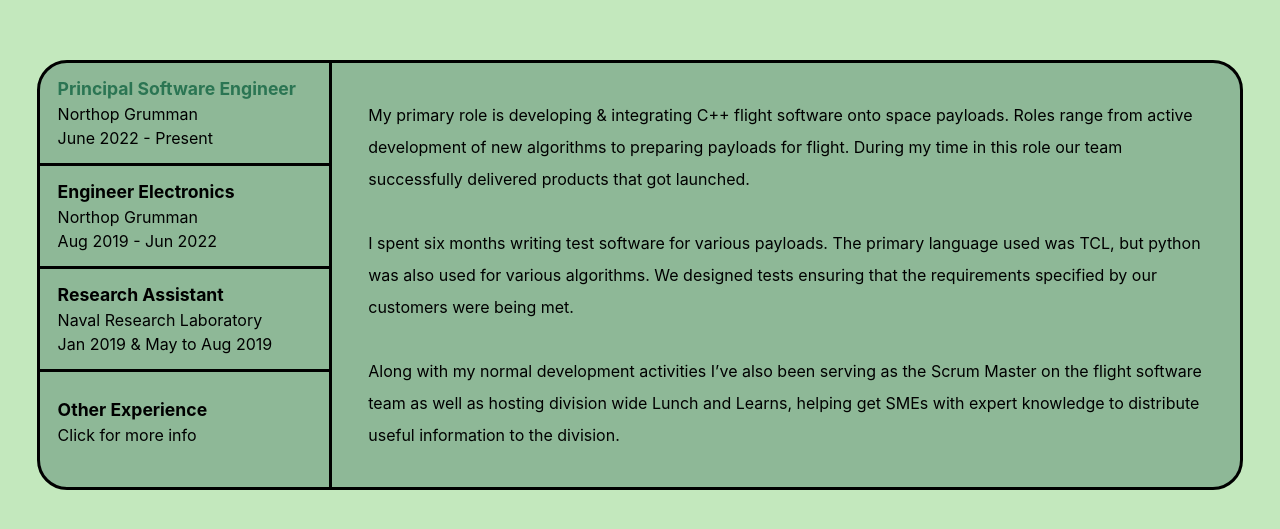
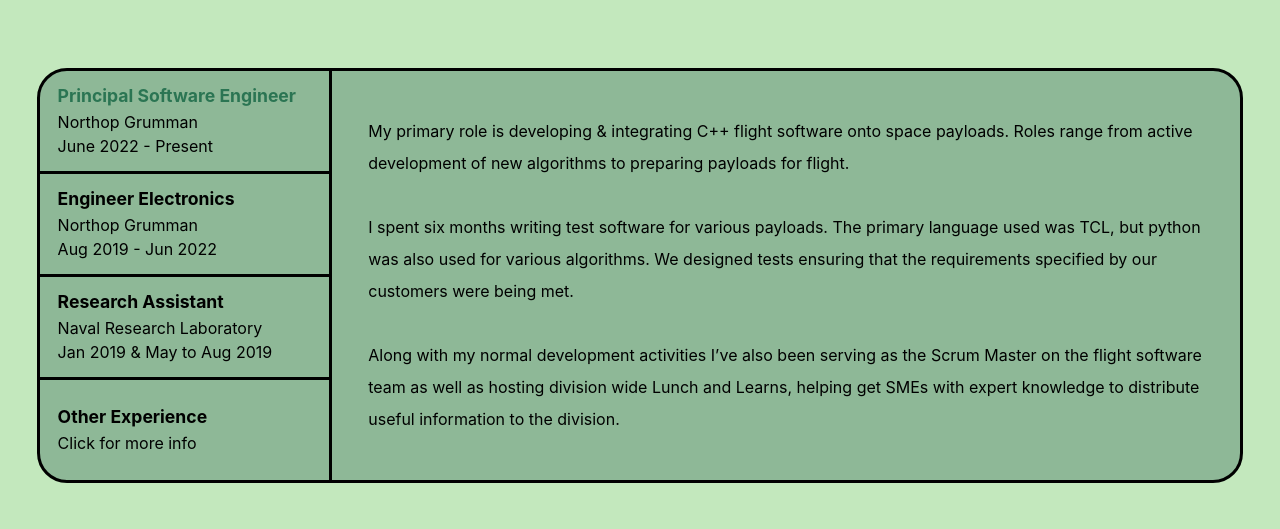
Before and after one commit to LoganBieker/LoganBiekerPortfolio, a React (Vite) app in the folder portfolio-website/: page / in a window 1280 px wide. Shown: the part 1735-2264 px from the top of the page. Built offline with nearby package versions, Linux system fonts and the light colour scheme.

Commit message:
Removed info from work

```diff
--- a/portfolio-website/src/Components/Experience.jsx
+++ b/portfolio-website/src/Components/Experience.jsx
@@ -8,7 +8,7 @@
         date: "June 2022 - Present",
         description:
             [
-                "My primary role is developing & integrating C++ flight software onto space payloads. Roles range from active development of new algorithms to preparing payloads for flight. During my time in this role our team successfully delivered products that got launched.",
+                "My primary role is developing & integrating C++ flight software onto space payloads. Roles range from active development of new algorithms to preparing payloads for flight.",
                 "I spent six months writing test software for various payloads. The primary language used was TCL, but python was also used for various algorithms. We designed tests ensuring that the requirements specified by our customers were being met.",
                 "Along with my normal development activities I’ve also been serving as the Scrum Master on the flight software team as well as hosting division wide Lunch and Learns, helping get SMEs with expert knowledge to distribute useful information to the division."
             ]
```
